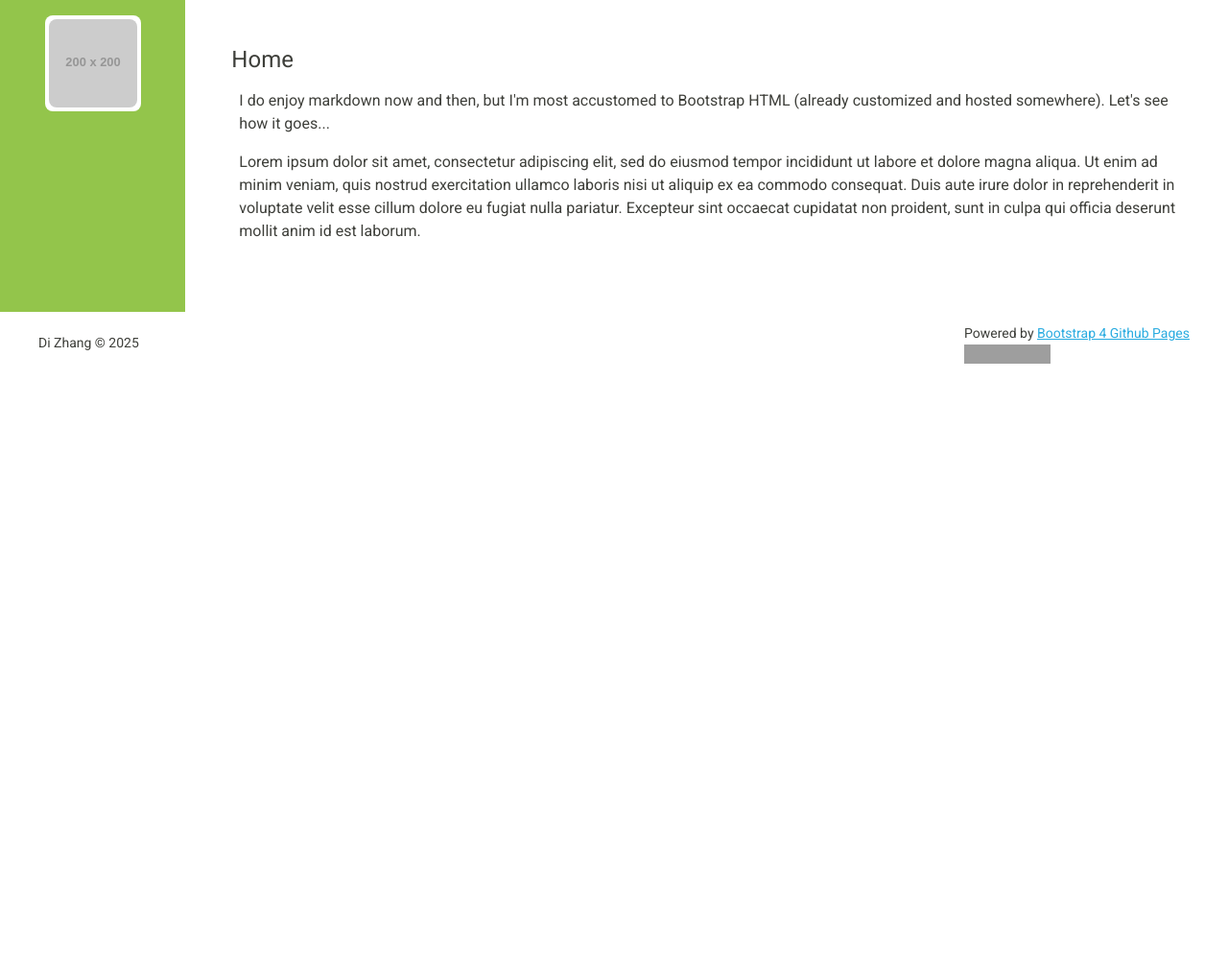
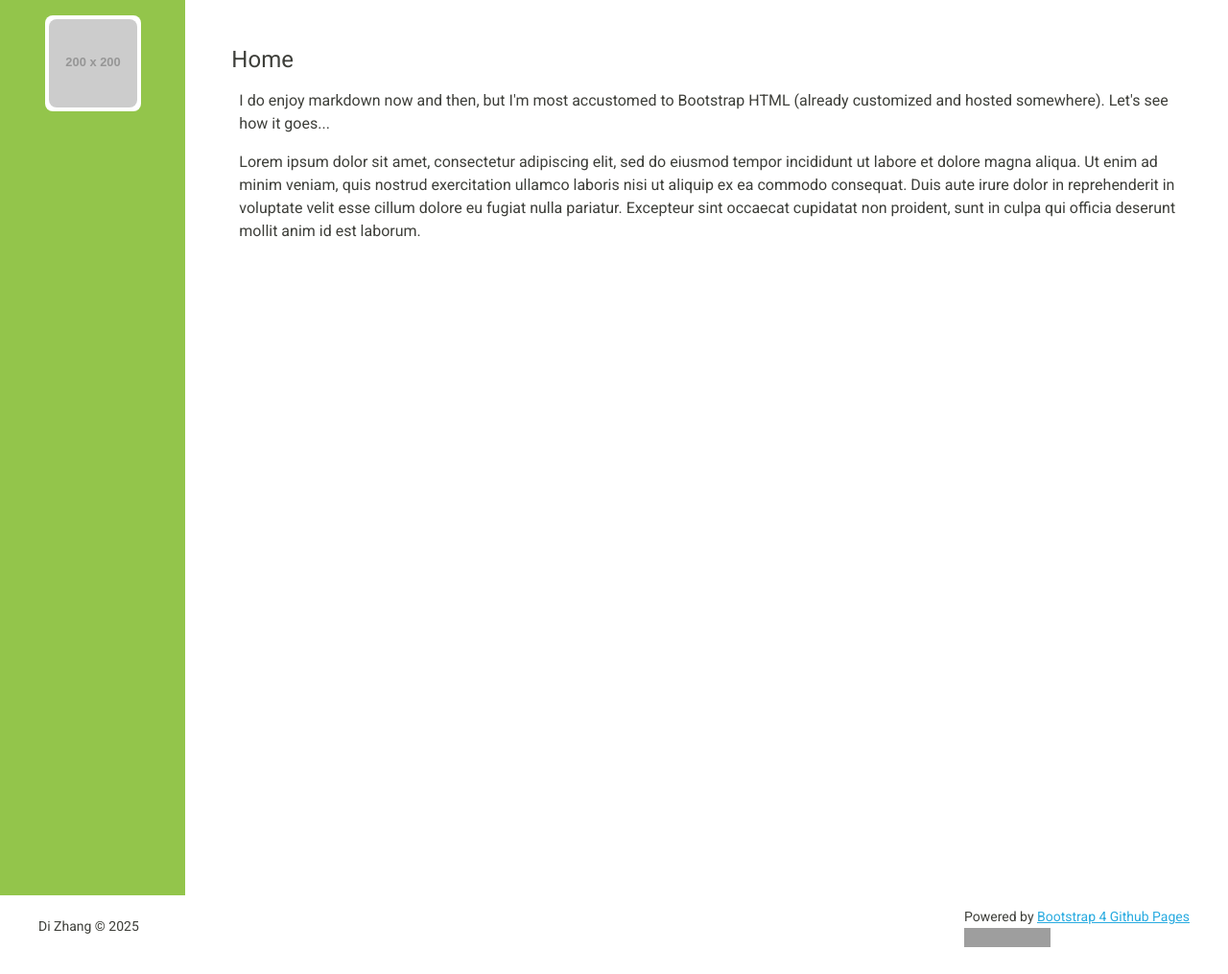
Before and after one commit to zhangdi33/zhangdi33.github.io, a Jekyll site: the page built from index.html, in a window 1280 px wide. Shown: the whole page at 96% size. Built offline with Jekyll 4.4.1, drawn with Linux system fonts in a browser that asks for light colours; before the commit the page ends 900 px from its top, so only the background shows below that; grey boxes are pictures that could not be loaded.

Commit message:
Update index.html

```diff
--- a/index.html
+++ b/index.html
@@ -10,7 +10,7 @@ title: Home
     <meta name="viewport" content="width=device-width, initial-scale=1">
   </head>
   <body>
-    <div class="card border-0 p-2" style="height:calc(100vh - 100px;)">
+    <div class="card border-0 p-2" style="min-height:calc(100vh - 100px);">
       <p>I do enjoy markdown now and then, but I'm most accustomed to Bootstrap HTML (already customized and hosted somewhere). Let's see how it goes...</p>
     <p>Lorem ipsum dolor sit amet, consectetur adipiscing elit, sed do eiusmod tempor incididunt ut labore et dolore magna aliqua. Ut enim ad minim veniam, quis nostrud exercitation ullamco laboris nisi ut aliquip ex ea commodo consequat. Duis aute irure dolor in reprehenderit in voluptate velit esse cillum dolore eu fugiat nulla pariatur. Excepteur sint occaecat cupidatat non proident, sunt in culpa qui officia deserunt mollit anim id est laborum.</p>
     </div>
```
